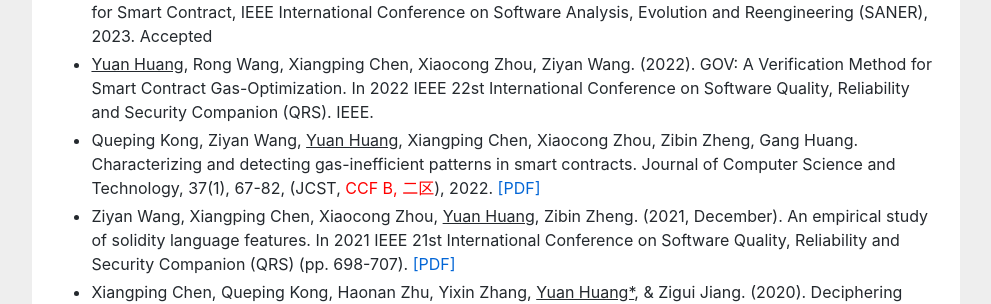
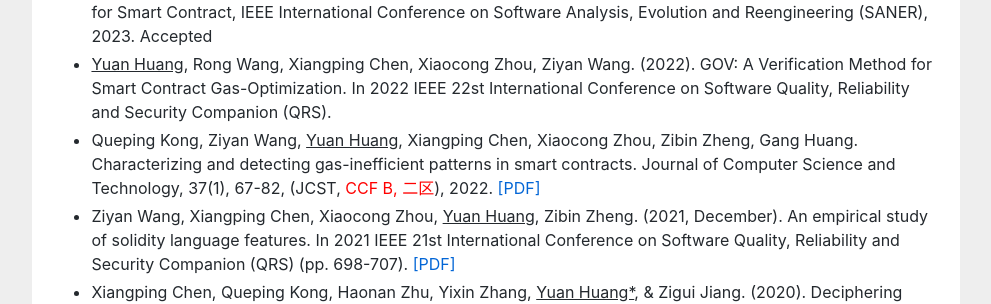
Before and after one commit to huangyuan-hy/huangyuan-hy.github.io, a Jekyll site: the page index.html, which Jekyll copies as it is, in a window 1280 px wide and 900 px high, scrolled down 2835 px. Shown: the part 206-510 px from the top of the window, without its empty margins (144-1135 px from the left). Built offline with Jekyll 4.4.1, drawn with Linux system fonts in a browser that asks for light colours.

Commit message:
Update index.html

```diff
--- a/index.html
+++ b/index.html
@@ -147,7 +147,7 @@ empirical study to learn how programmers reuse code on <a href="https://stackove
 <li><u>Yuan Huang</u>, Queping Kong, Xiangping Chen, and Zibin Zheng. Recommending differentiated code to support smart contract update. In IEEE/ACM 27th International Conference on Program Comprehension (ICPC), 2019. <a href="https://ieeexplore.ieee.org/abstract/document/8813255">[PDF]</a></li>
 <li>Xiangping Chen, Peiyong Liao, Yixin Zhang, <u>Yuan Huang*</u>, Zibin Zheng. Understanding Code Reuse in Smart Contracts. IEEE International Conference on Software Analysis, Evolution and Reengineering (SANER), 2021. <a href="https://ieeexplore.ieee.org/abstract/document/9425939">[PDF]</a></li>
 <li>Xiaocong Zhou, Yingye Chen, Hanyang Guo, Xiangping Chen, <u>Yuan Huang*</u>, Security Code Recommendations for Smart Contract, IEEE International Conference on Software Analysis, Evolution and Reengineering (SANER), 2023. Accepted</li>
-<li><u>Yuan Huang</u>, Rong Wang, Xiangping Chen, Xiaocong Zhou, Ziyan Wang. (2022). GOV: A Verification Method for Smart Contract Gas-Optimization. In 2022 IEEE 22st International Conference on Software Quality, Reliability and Security Companion (QRS). IEEE.</li>
+<li><u>Yuan Huang</u>, Rong Wang, Xiangping Chen, Xiaocong Zhou, Ziyan Wang. (2022). GOV: A Verification Method for Smart Contract Gas-Optimization. In 2022 IEEE 22st International Conference on Software Quality, Reliability and Security Companion (QRS). </li>
 <li>Queping Kong, Ziyan Wang, <u>Yuan Huang</u>, Xiangping Chen, Xiaocong Zhou, Zibin Zheng, Gang Huang. Characterizing and detecting gas-inefficient patterns in smart contracts. Journal of Computer Science and Technology,  37(1), 67-82, (JCST, <a href="" style="color:red;"> CCF B, 二区</a>), 2022. <a href="https://jcst.ict.ac.cn/fileup/1000-9000/PDF/2022-1-5-1674.pdf">[PDF]</a> </li>
 <li>Ziyan Wang, Xiangping Chen, Xiaocong Zhou, <u>Yuan Huang</u>, Zibin Zheng. (2021, December). An empirical study of solidity language features. In 2021 IEEE 21st International Conference on Software Quality, Reliability and Security Companion (QRS) (pp. 698-707). <a href="https://ieeexplore.ieee.org/abstract/document/9742076">[PDF]</a></li>
 <li>Xiangping Chen, Queping Kong, Haonan Zhu, Yixin Zhang, <u>Yuan Huang*</u>, & Zigui Jiang. (2020). Deciphering Cryptocurrencies by Reverse Analyzing on Smart Contracts. In Second International Conference Blockchain and Trustworthy Systems, 2020,  <a href="" style="color:red;"> Best Paper</a> (pp. 532-546). <a href="https://link.springer.com/chapter/10.1007/978-981-15-9213-3_41">[PDF]</a></li>
```
